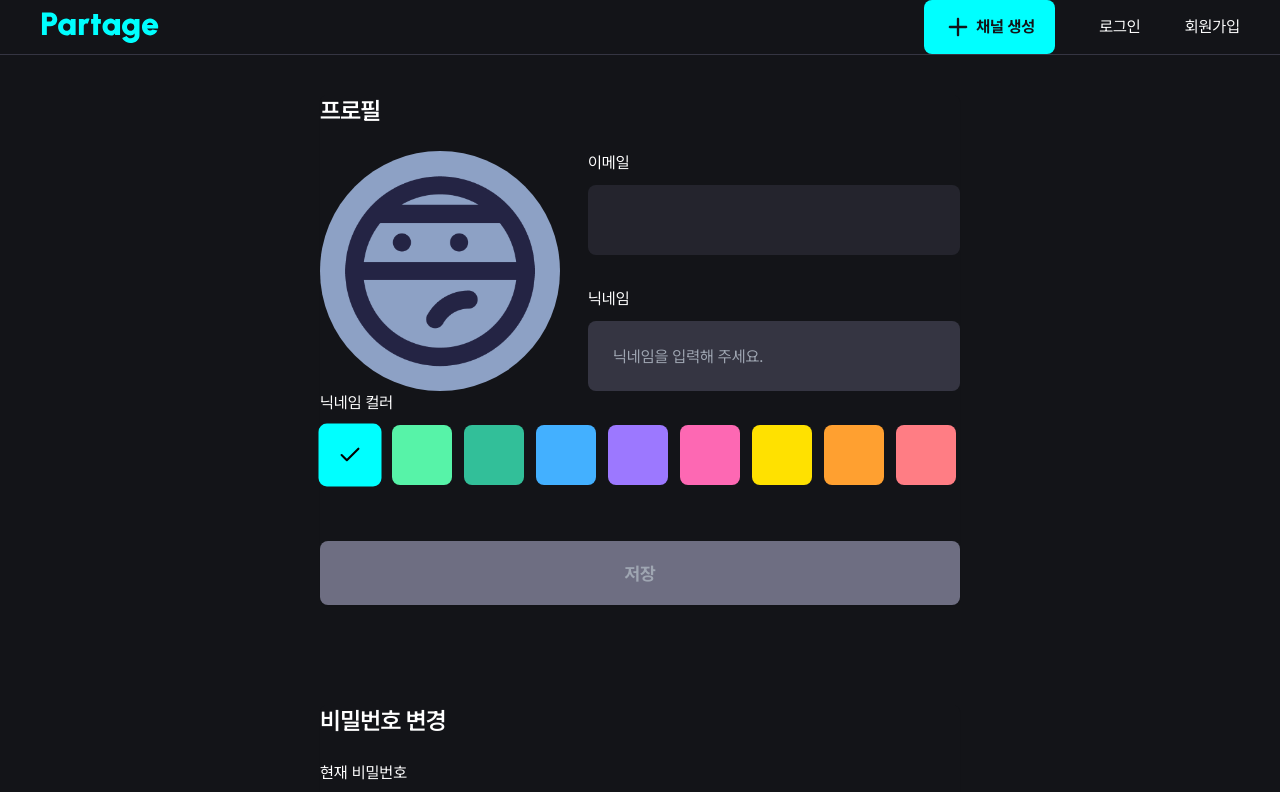
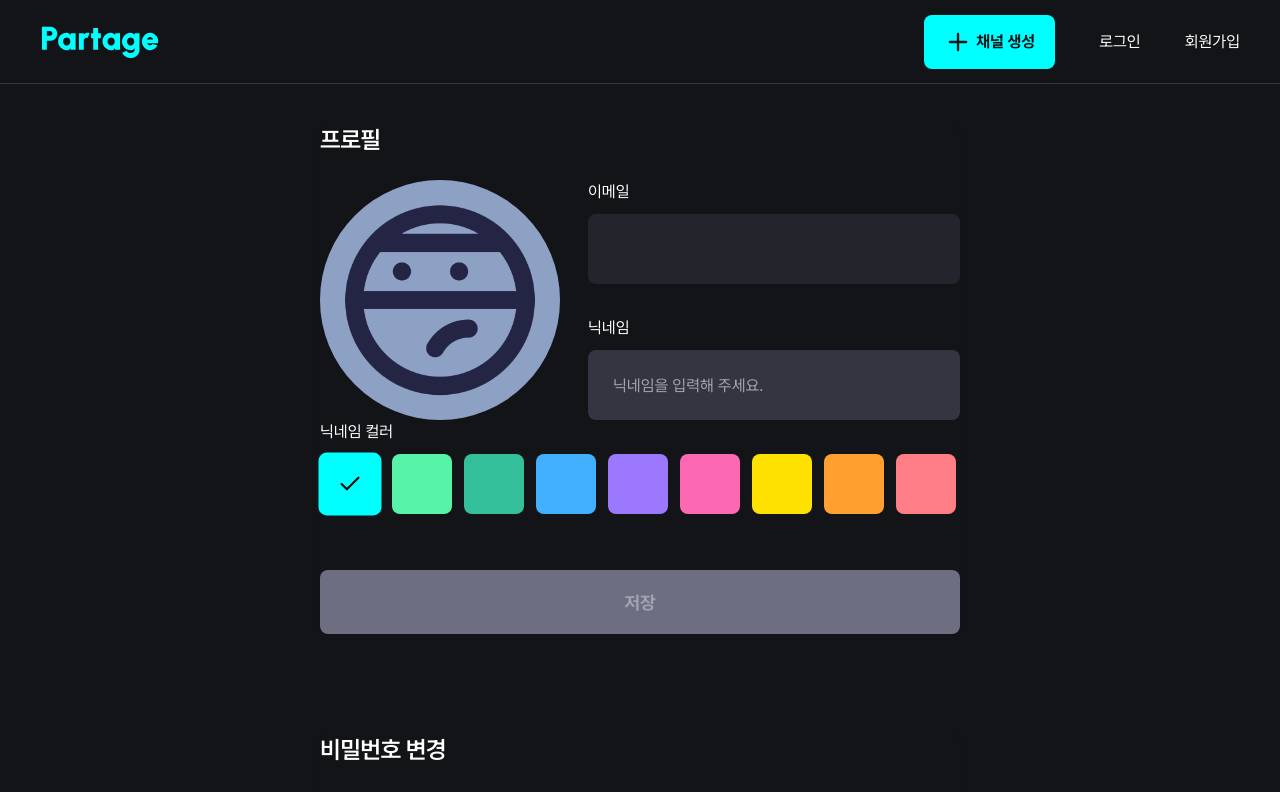
Before and after one commit to Team-Partage/partage_web, a Next.js app: page /mypage in a window 1280 px wide. Shown: the top 792 px of the page. Built offline with nearby package versions, Linux system fonts and the light colour scheme; no server answers.

Commit message:
style: 드롭다운 반응형 작업

```diff
--- a/src/components/Header.tsx
+++ b/src/components/Header.tsx
@@ -28,7 +28,7 @@ function Header() {
   };
 
   return (
-    <header className="flex h-[68px] w-full min-w-[375px] items-center justify-between border-b-1 border-neutral-400 px-5 tablet:h-[76px] tablet:px-10 desktop:h-[84px]">
+    <header className="flex h-[68px] w-full min-w-[375px] items-center justify-between border-b-1 border-neutral-400 px-5 tablet:min-h-[76px] tablet:px-10 desktop:min-h-[84px]">
       <Link
         href={PAGE_ROUTE.HOME}
         className="relative h-[28px] w-[92px] tablet:h-[32px] tablet:w-[105px] desktop:h-[36px] desktop:w-[120px]"
@@ -52,7 +52,7 @@ function Header() {
         {session?.user ? (
           <DropdownMenu>
             <DropdownMenuTrigger>
-              <Avatar className="group size-[54px] cursor-pointer">
+              <Avatar className="group size-[40px] cursor-pointer tablet:size-[48px] desktop:size-[54px]">
                 <AvatarImage
                   className="object-cover"
                   src={session.user.image || '/default-profile-image.png'}
@@ -60,7 +60,7 @@ function Header() {
                 <AvatarFallback>profile_image</AvatarFallback>
               </Avatar>
             </DropdownMenuTrigger>
-            <DropdownMenuContent className="mr-[40px]">
+            <DropdownMenuContent className="mr-[20px] tablet:mr-[40px]">
               <DropdownMenuItem onClick={() => router.push('/mypage')}>
                 사용자 설정
               </DropdownMenuItem>
```
